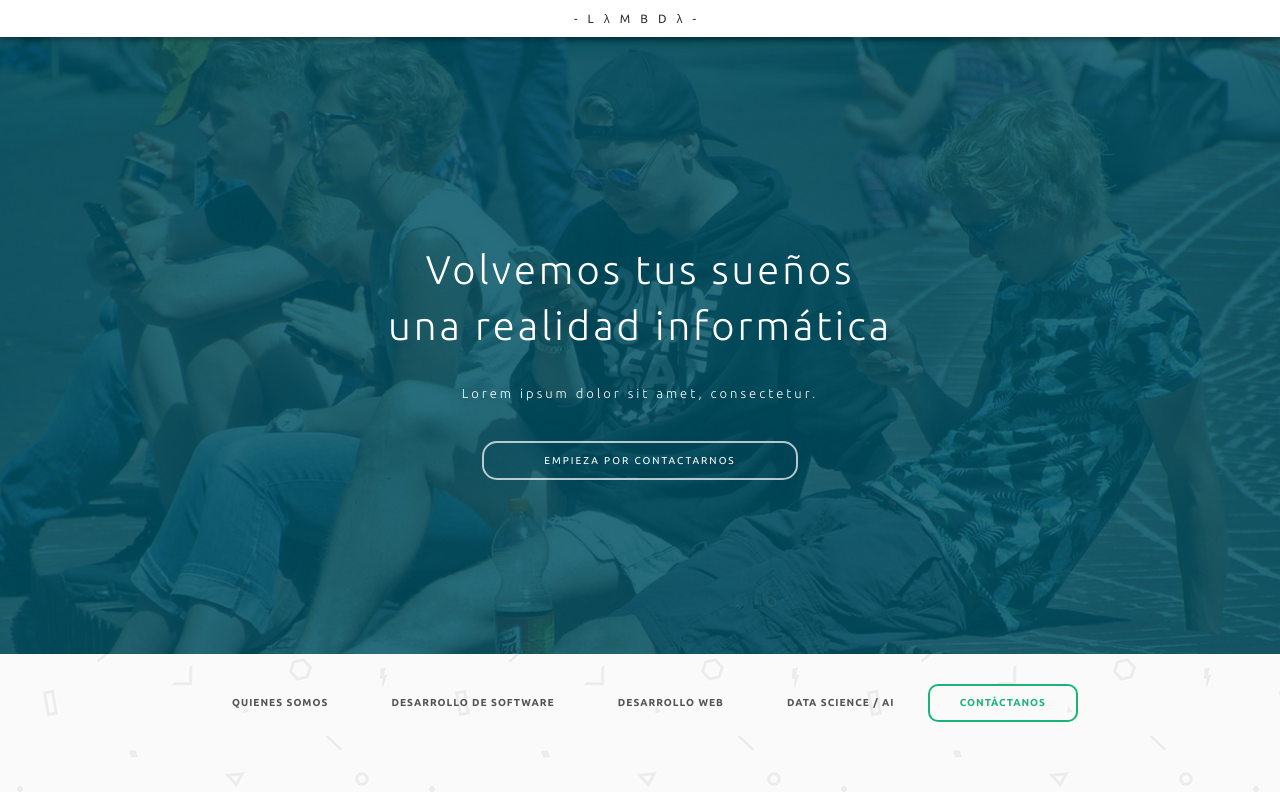
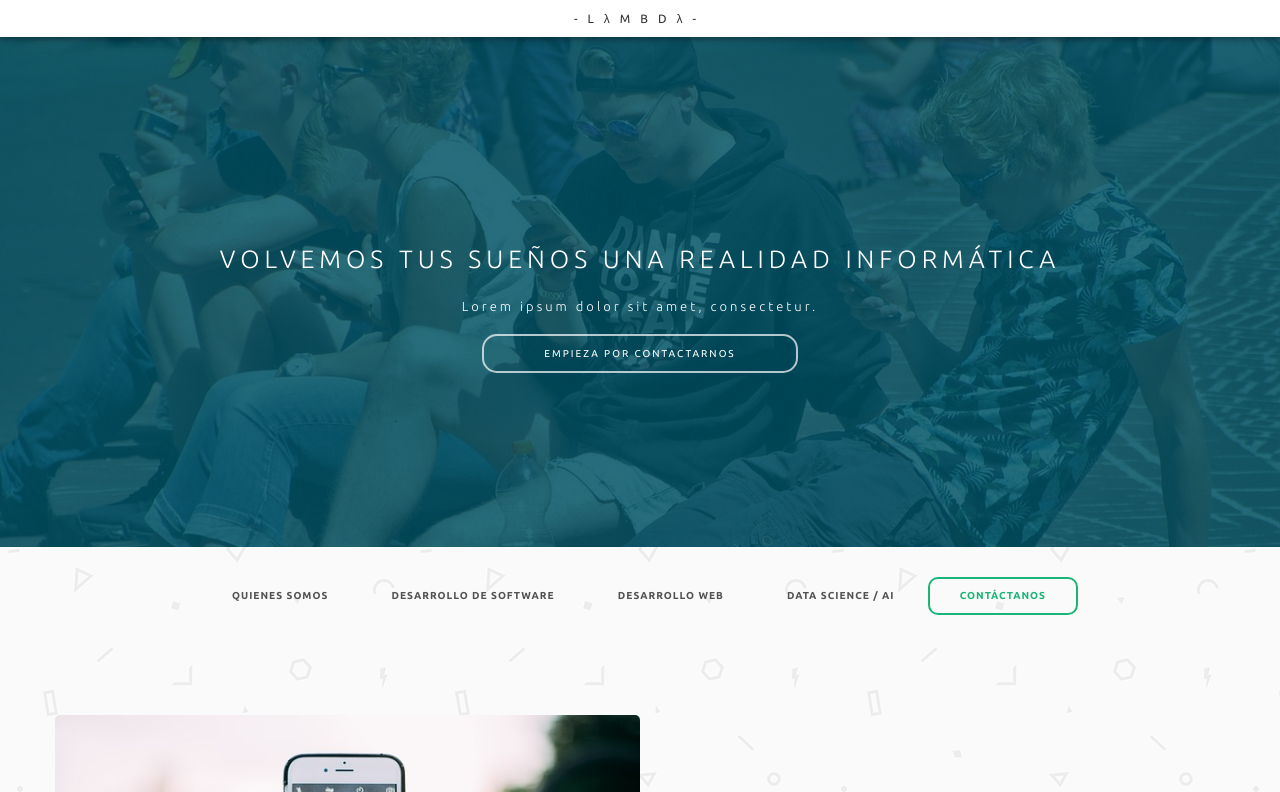
Before and after one commit to Peppa-Peddler/lambda, a plain HTML site: page index.html in a window 1280 px wide. Shown: the top 792 px of the page. Drawn offline with Linux system fonts and the light colour scheme.

Commit message:
fixing cover

```diff
--- a/css/style.css
+++ b/css/style.css
@@ -1,8 +1,4 @@
-@import url('https://fonts.googleapis.com/css?family=Lato:300');
 @import url('https://fonts.googleapis.com/css?family=Ubuntu:300,400,700,900');
-
-
-
 
 body{
 	font-family: 'Ubuntu', sans-serif;
@@ -149,12 +145,12 @@ nav{
 
 .cover h1{
 	font-weight: 300;
-	font-size: 40px;
+	font-size: 25px;
 	line-height: 1.4;
 	font-family: 'Ubuntu', sans-serif;
-	/*text-transform: uppercase;*/
-	margin-bottom: 30px;
-	letter-spacing: 3px;
+	text-transform: uppercase;
+	margin-bottom: 20px;
+	letter-spacing: 5px;
 	color: white;
 }
 
@@ -170,11 +166,11 @@ nav{
 	font-family: 'Ubuntu', sans-serif;
 	color: white;
 	/*opacity: 0.9;*/
-	margin-bottom: 45px;
+	margin-bottom: 25px;
 }
 
 .title{
-	font-size: 23px;
+	font-size: 26px;
 	line-height: 1.3;
 	margin: 0px;
 	font-family: 'Ubuntu', sans-serif;
--- a/index.html
+++ b/index.html
@@ -18,7 +18,7 @@
 		<div class="container-fluid relative">
 			<div class="row">
 				<h1>
-					<span>Volvemos tus sueños <br>una realidad informática</span>
+					<span>Volvemos tus sueños una realidad informática</span>
 				</h1>
 				<p class="cover-desc">
 					Lorem ipsum dolor sit amet, consectetur.
```
